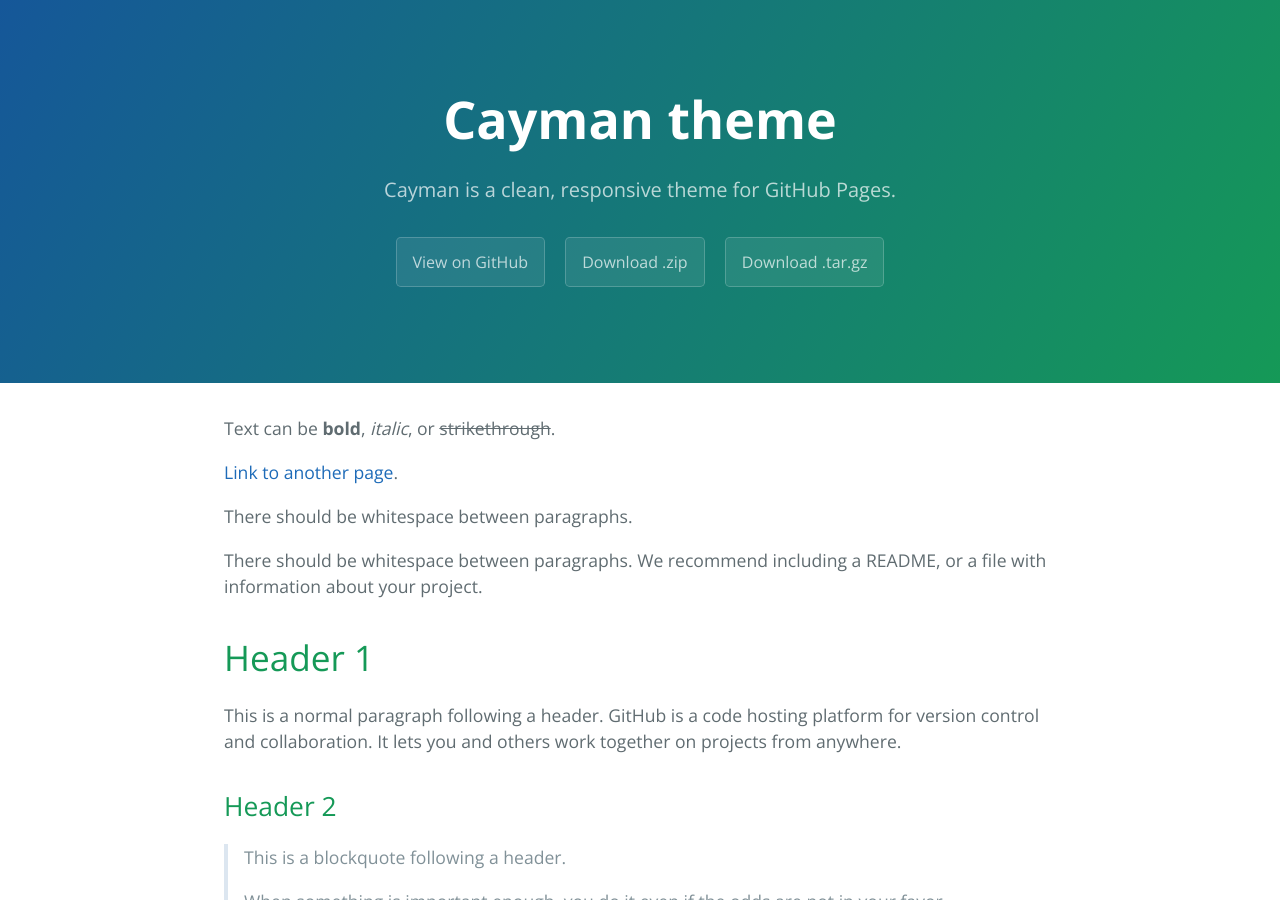
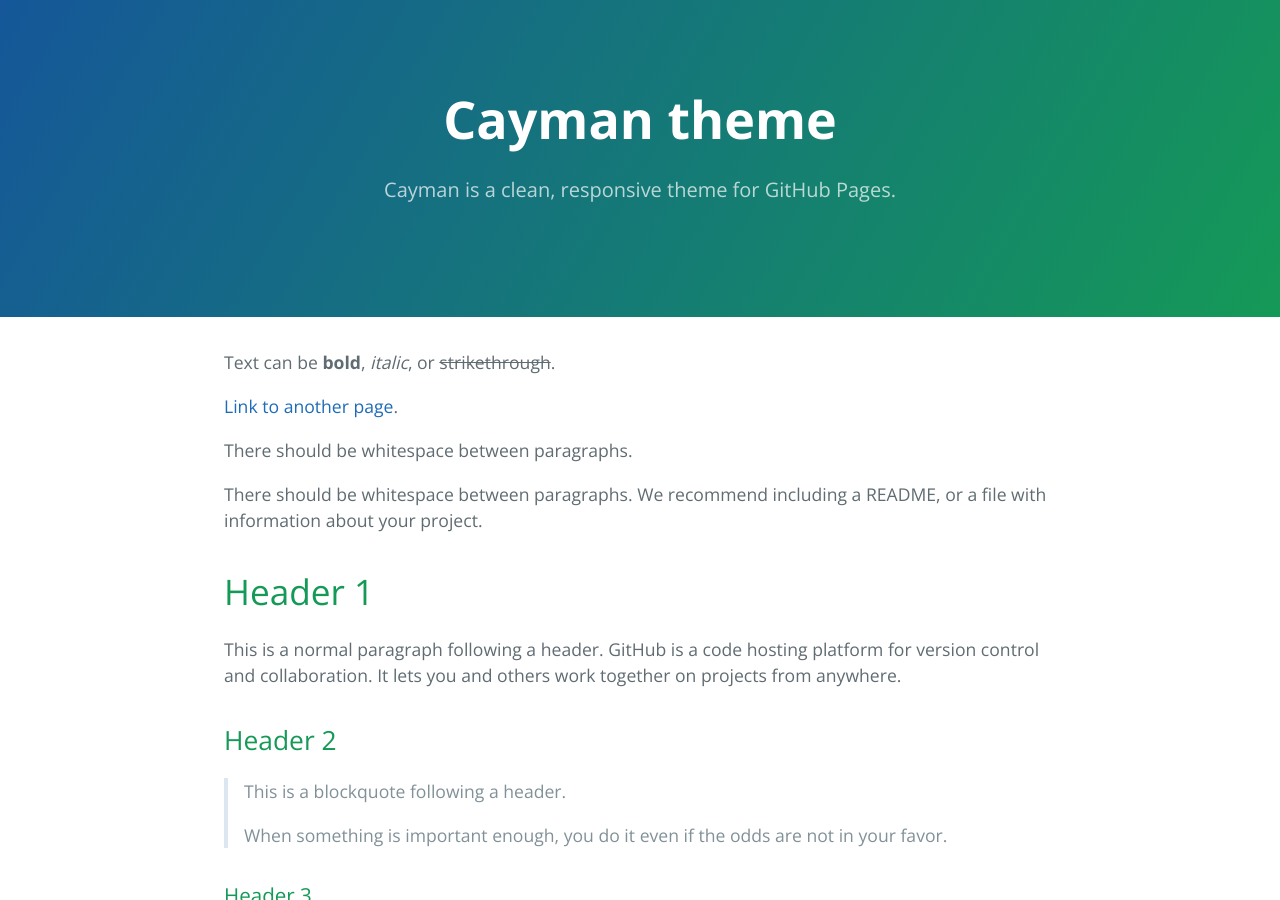
Before and after one commit to Qiu-Quanzhi/blog, a Jekyll site: the page built from index.md, in a window 1280 px wide and 900 px high. Built offline with Jekyll 4.4.1, drawn with Linux system fonts in a browser that asks for light colours; some of the changed text lies outside the part shown.

Commit message:
Update default.html

```diff
--- a/_layouts/default.html
+++ b/_layouts/default.html
@@ -1,5 +1,5 @@
 <!DOCTYPE html>
-<html lang="{{ site.lang | default: "en-US" }}">
+<html lang="{{ site.lang | default: "zh-CN" }}">
   <head>
     <meta charset="UTF-8">
 
@@ -18,24 +18,24 @@
     <header class="page-header" role="banner">
       <h1 class="project-name">{{ page.title | default: site.title | default: site.github.repository_name }}</h1>
       <h2 class="project-tagline">{{ page.description | default: site.description | default: site.github.project_tagline }}</h2>
-      {% if site.github.is_project_page %}
+      <!--{% if site.github.is_project_page %}
         <a href="{{ site.github.repository_url }}" class="btn">View on GitHub</a>
       {% endif %}
       {% if site.show_downloads %}
         <a href="{{ site.github.zip_url }}" class="btn">Download .zip</a>
         <a href="{{ site.github.tar_url }}" class="btn">Download .tar.gz</a>
-      {% endif %}
+      {% endif %}--!>
     </header>
 
     <main id="content" class="main-content" role="main">
       {{ content }}
 
-      <footer class="site-footer">
+      <!--footer class="site-footer">
         {% if site.github.is_project_page %}
           <span class="site-footer-owner"><a href="{{ site.github.repository_url }}">{{ site.github.repository_name }}</a> is maintained by <a href="{{ site.github.owner_url }}">{{ site.github.owner_name }}</a>.</span>
         {% endif %}
         <span class="site-footer-credits">This page was generated by <a href="https://pages.github.com">GitHub Pages</a>.</span>
-      </footer>
+      </footer--!>
     </main>
   </body>
 </html>
```
